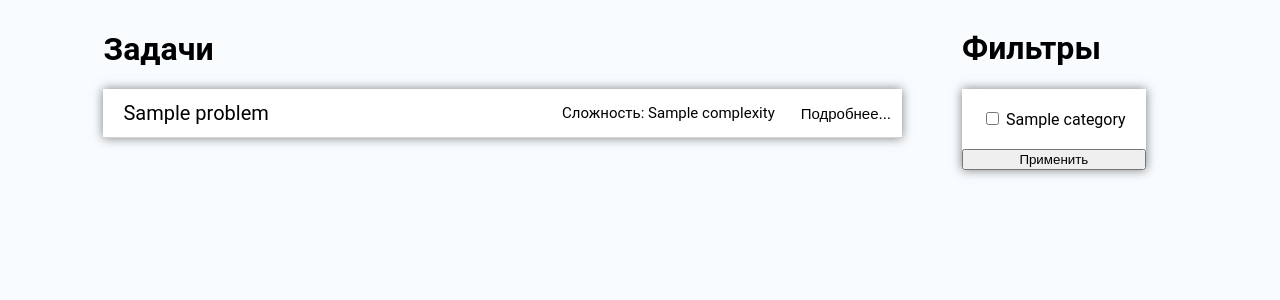
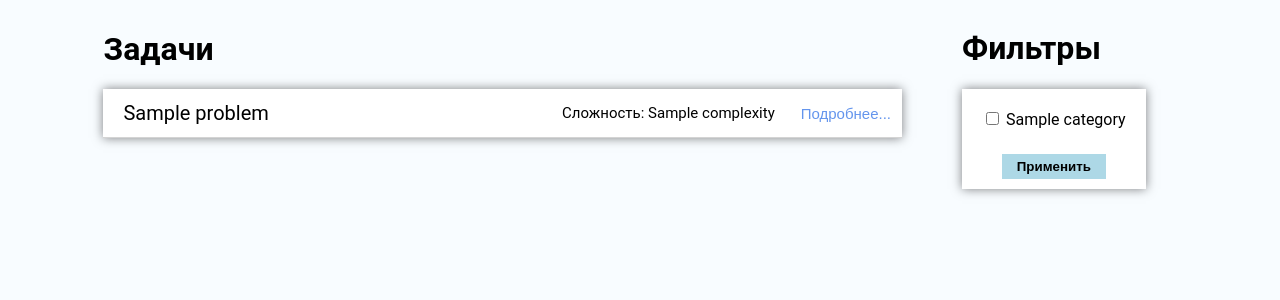
Before and after one commit to Derios1/MathWebsite, a Django app: template problems/templates/problems/index.html in a window 1280 px wide. Shown: the part 82-382 px from the top of the page. Run offline with Django 3.2, Linux system fonts and the light colour scheme; the template is opened without the code that fills it: most values are stand-ins (such as "Sample title", 1, 10 or a date in 2020).

Commit message:
Button style

```diff
--- a/problems/static/problems/css/index.css
+++ b/problems/static/problems/css/index.css
@@ -51,6 +51,7 @@
     border: none;
     cursor: pointer;
     font-size: 15px;
+    color: cornflowerblue;
 }
 
 .filters-container {
@@ -75,3 +76,11 @@
 .category {
     padding: 20px;
 }
+
+.submit-button {
+    padding: 5px;
+    margin: 5px 40px 10px 40px;
+    font-weight: bold;
+    border: none;
+    background-color: lightblue;
+}
```
